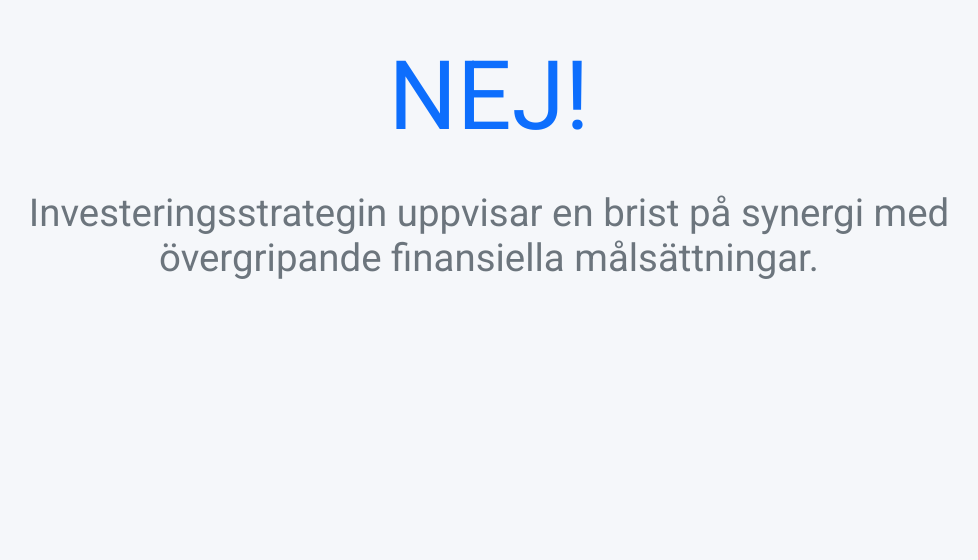
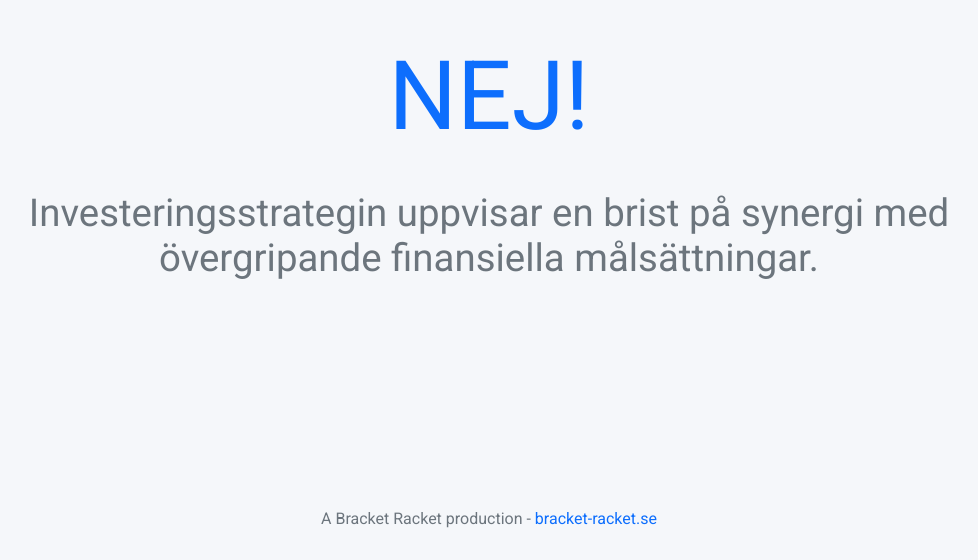
Before and after one commit to meros/is-it-time-fund, a plain HTML site: page index.html in a window 1280 px wide. Shown: the part 240-800 px from the top of the page, without its empty margins (151-1129 px from the left). Drawn offline with Linux system fonts and the light colour scheme.

Commit message:
Update index.html

```diff
--- a/index.html
+++ b/index.html
@@ -60,6 +60,28 @@
       display: block;
       /* New line */
     }
+
+    /* Footer styling */
+    footer {
+      text-align: center;
+      padding: 1em 0;
+      background-color: #F5F7FA;
+      font-family: 'Roboto', sans-serif;
+      color: #6c757d;
+      font-size: 1em;
+      position: fixed;
+      bottom: 0;
+      width: 100%;
+    }
+
+    footer a {
+      color: #0d6efd; /* Link color */
+      text-decoration: none;
+    }
+
+    footer a:hover {
+      text-decoration: underline;
+    }
   </style>
 </head>
 
@@ -70,6 +92,12 @@
       <span id="random-text"></span>
     </div>
   </div>
+
+  <!-- Footer Section -->
+  <footer>
+    <p>A Bracket Racket production - <a href="https://bracket-racket.se" target="_blank">bracket-racket.se</a></p>
+  </footer>
+
   <script>
     var nejAlternativ = [
       "Strategin uppvisar inte optimal allokeringsrationell effektivitet.",
```
